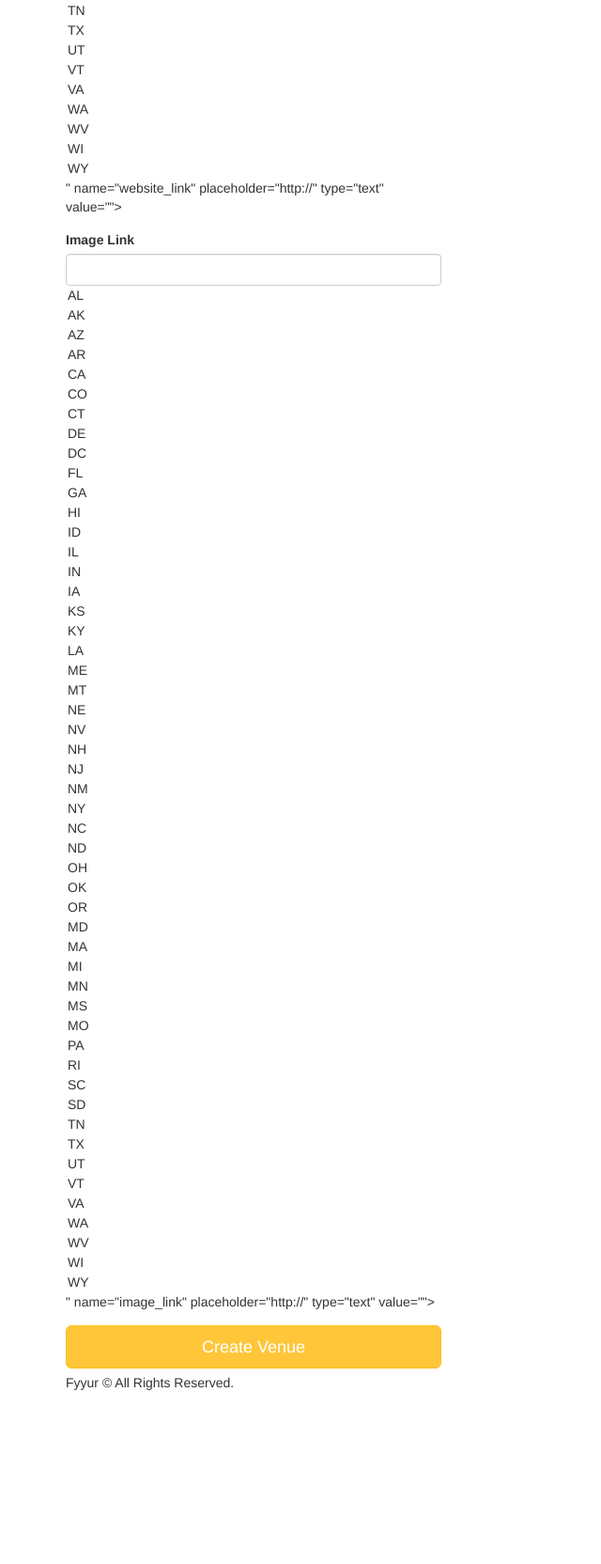
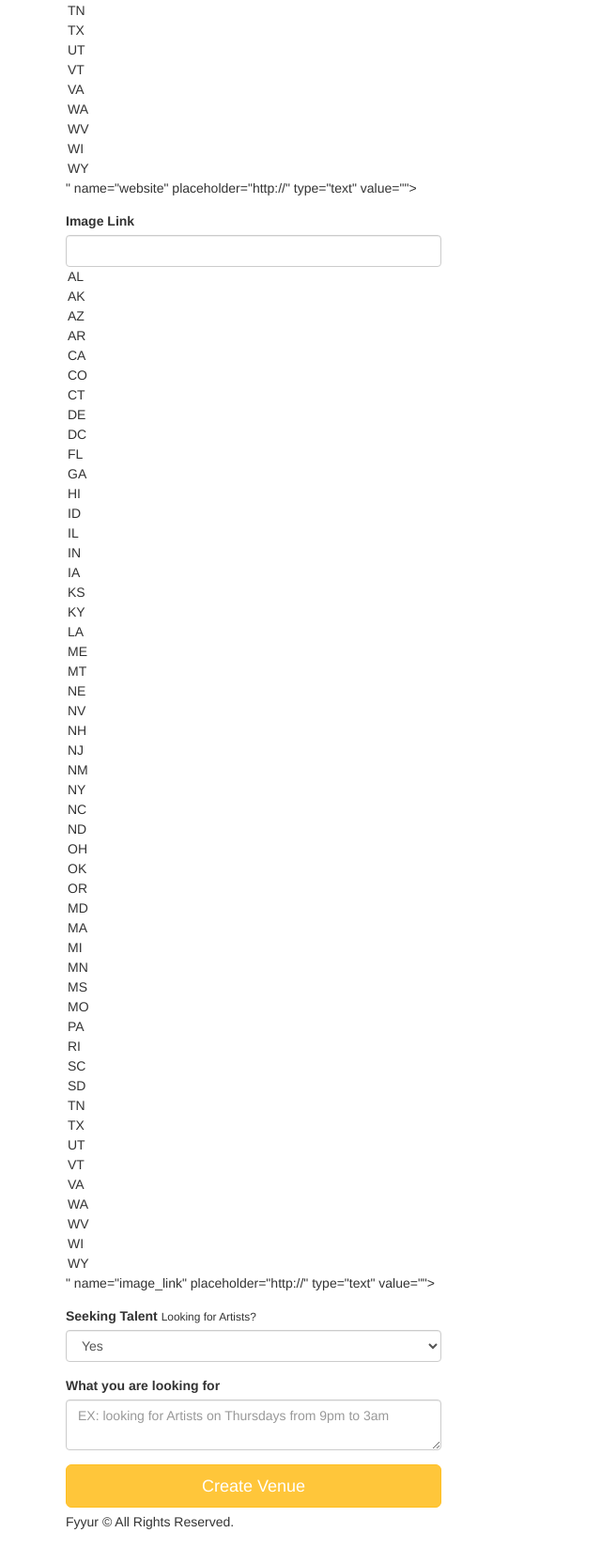
Before and after one commit to DomPolizzi/Fyyur, a Flask app: page /venues/create in a window 1280 px wide. Shown: the part 3070-4734 px from the top of the page at 94% size, without its empty margins (0-640 px from the left). Before the commit the page ends 4549 px from the top, so only its background shows below. Run offline with Flask 2, Linux system fonts and the light colour scheme; some libraries are stand-ins or nearby versions.

Commit message:
bug fixes, added fields to form

```diff
--- a/app.py
+++ b/app.py
@@ -41,7 +41,7 @@
     address = db.Column(db.String(120))
     phone = db.Column(db.String(120))
     image_link = db.Column(db.String(500))
-    website_link = db.Column(db.String())
+    website = db.Column(db.String(240))
     facebook_link = db.Column(db.String(120))
     seeking_Artist = db.Column(db.Boolean, default=False)
 
@@ -56,7 +56,7 @@
     genres = db.Column(db.String())
     image_link = db.Column(db.String(500))
     facebook_link = db.Column(db.String(120))
-    website_link = db.Column(db.String())
+    website = db.Column(db.String())
     seeking_venue = db.Column(db.Boolean, default=False)
 
 class Show(db.Model):
@@ -142,6 +142,7 @@
         "address": venue.address,
         "city": venue.city,
         "state": venue.state,
+        "webiste": venue.website,
         "phone": venue.phone,
         "facebook_link": venue.facebook_link
     }
@@ -176,7 +177,7 @@
             address=form.address.data,
             phone=form.phone.data,
             image_link=form.image_link.data,
-            website_link=form.website_link.data,
+            website=form.website.data,
             facebook_link=form.facebook_link.data
         )
         print("Adding to database")
@@ -208,12 +209,23 @@
 
 @app.route('/venues/<venue_id>', methods=['DELETE'])
 def delete_venue(venue_id):
+
+    try:
+        db.session.query(Venue).filter(Venue.id == venue_id).delete()
+        print("Committing data")
+        db.session.commit()
+        flash('Venue was Removed')
+    except:
+        flash(' an error occured, did not delete venue. ')
+
+    finally:
+        db.session.close()
     # TODO: Complete this endpoint for taking a venue_id, and using
     # SQLAlchemy ORM to delete a record. Handle cases where the session commit could fail.
 
     # BONUS CHALLENGE: Implement a button to delete a Venue on a Venue Page, have it so that
     # clicking that button delete it from the db then redirect the user to the homepage
-    return None
+    return redirect(url_for('venues'))
 
 #  ---------------------------------------------------------------
 #  Edit Venue
@@ -223,6 +235,7 @@
 def edit_venue(venue_id):
     form = VenueForm()
     venue = db.session.query(Venue).filter(Venue.id == venue_id).one()
+
     return render_template('forms/edit_venue.html', form=form, venue=venue)
 
 
@@ -241,7 +254,7 @@
             address: form.address.data,
             phone: form.phone.data,
             image_link: form.image_link.data,
-            website_link: form.website_link.data,
+            website: form.website.data,
             facebook_link: form.facebook_link.data
         }
         print("Adding to database")
--- a/forms.py
+++ b/forms.py
@@ -1,6 +1,6 @@
 from datetime import datetime
 from flask_wtf import Form
-from wtforms import StringField, SelectField, SelectMultipleField, DateTimeField
+from wtforms import StringField, SelectField, SelectMultipleField, DateTimeField, TextAreaField
 from wtforms.validators import DataRequired, AnyOf, URL
 
 class ShowForm(Form):
@@ -89,7 +89,6 @@
         'image_link'
     )
     genres = SelectMultipleField(
-        # TODO implement enum restriction
         'genres', validators=[DataRequired()],
         choices=[
             ('Alternative', 'Alternative'),
@@ -116,11 +115,18 @@
     facebook_link = StringField(
         'facebook_link', validators=[URL()]
     )
-    website_link = StringField(
-        'website_link', validators=[URL()]
+    website = StringField(
+        'website', validators=[URL()]
     )
-    seeking_venue = StringField(
-        'seeking_venue', validators=[DataRequired()]
+    seeking_talent = SelectField(
+        'seeking_talent',
+        choices=[
+            ('Yes', 'Yes'),
+            ('No', 'No')
+        ]
+    )
+    seeking_description = TextAreaField(
+        'seeking_description'
     )
 
 class ArtistForm(Form):
@@ -187,14 +193,12 @@
         ]
     )
     phone = StringField(
-        # TODO implement validation logic for state
         'phone'
     )
     image_link = StringField(
         'image_link'
     )
     genres = SelectMultipleField(
-        # TODO implement enum restriction
         'genres', validators=[DataRequired()],
         choices=[
             ('Alternative', 'Alternative'),
@@ -219,8 +223,23 @@
         ]
     )
     facebook_link = StringField(
-        # TODO implement enum restriction
         'facebook_link', validators=[URL()]
+    )
+    image_link = StringField(
+        'image_link', validators=[URL()]
+    )
+    website = StringField(
+        'website', validators=[URL()]
+    )
+    seeking_venue = SelectField(
+        'seeking_venue',
+        choices=[
+            ('Yes', 'Yes'),
+            ('No', 'No')
+        ]
+    )
+    seeking_description = TextAreaField(
+        'seeking_description'
     )
 
 # TODO IMPLEMENT NEW ARTIST FORM AND NEW SHOW FORM
--- a/templates/forms/new_venue.html
+++ b/templates/forms/new_venue.html
@@ -33,16 +33,25 @@
         {{ form.genres(class_ = 'form-control', placeholder='Genres, separated by commas', id=form.state, autofocus = true) }}
       </div>
       <div class="form-group">
-          <label for="genres">Facebook Link</label>
+          <label for="facebook_link">Facebook Link</label>
           {{ form.facebook_link(class_ = 'form-control', placeholder='http://', id=form.state, autofocus = true) }}
         </div>
       <div class="form-group">
-          <label for="facebook">Website Link</label>
-          {{ form.website_link(class_ = 'form-control', placeholder='http://', id=form.state, autofocus = true) }}
+          <label for="website">Website Link</label>
+          {{ form.website(class_ = 'form-control', placeholder='http://', id=form.state, autofocus = true) }}
         </div>
         <div class="form-group">
-          <label for="website">Image Link</label>
+          <label for="image_link">Image Link</label>
           {{ form.image_link(class_ = 'form-control', placeholder='http://', id=form.state, autofocus = true) }}
+        </div>
+        <div class="form-group">
+          <label for="seeking_talent">Seeking Talent</label>
+          <small>Looking for Artists?</small>
+          {{ form.seeking_talent(class_ = 'form-control', autofocus = true) }}
+        </div>
+        <div class="form-group">
+          <label for="seeking_description">What you are looking for</label>
+          {{ form.seeking_description(class_ = 'form-control', placeholder='EX: looking for Artists on Thursdays from 9pm to 3am', autofocus = true) }}
         </div>
       <input type="submit" value="Create Venue" class="btn btn-primary btn-lg btn-block">
     </form>
```
Also changed, not shown: 2 other files.
